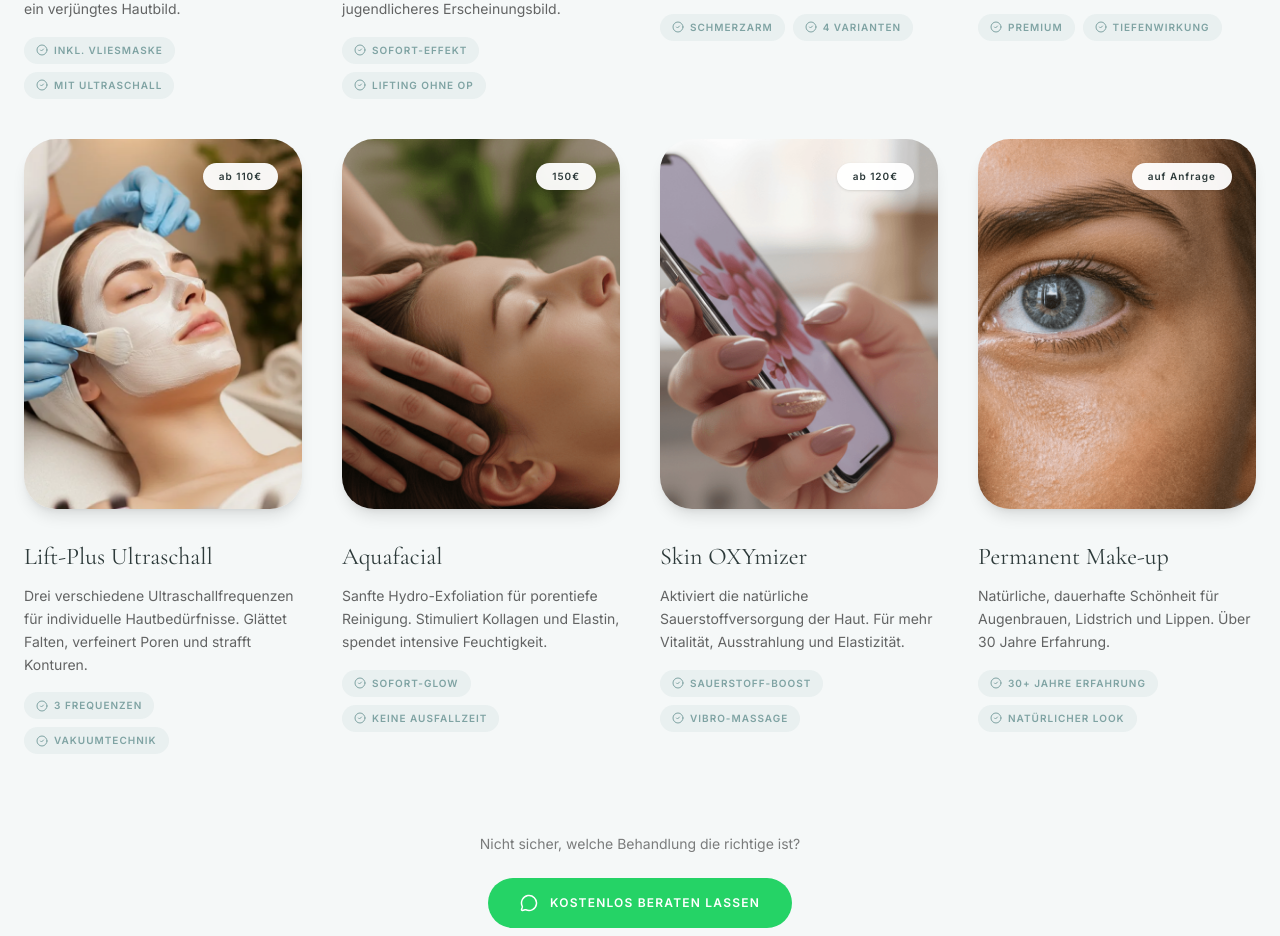
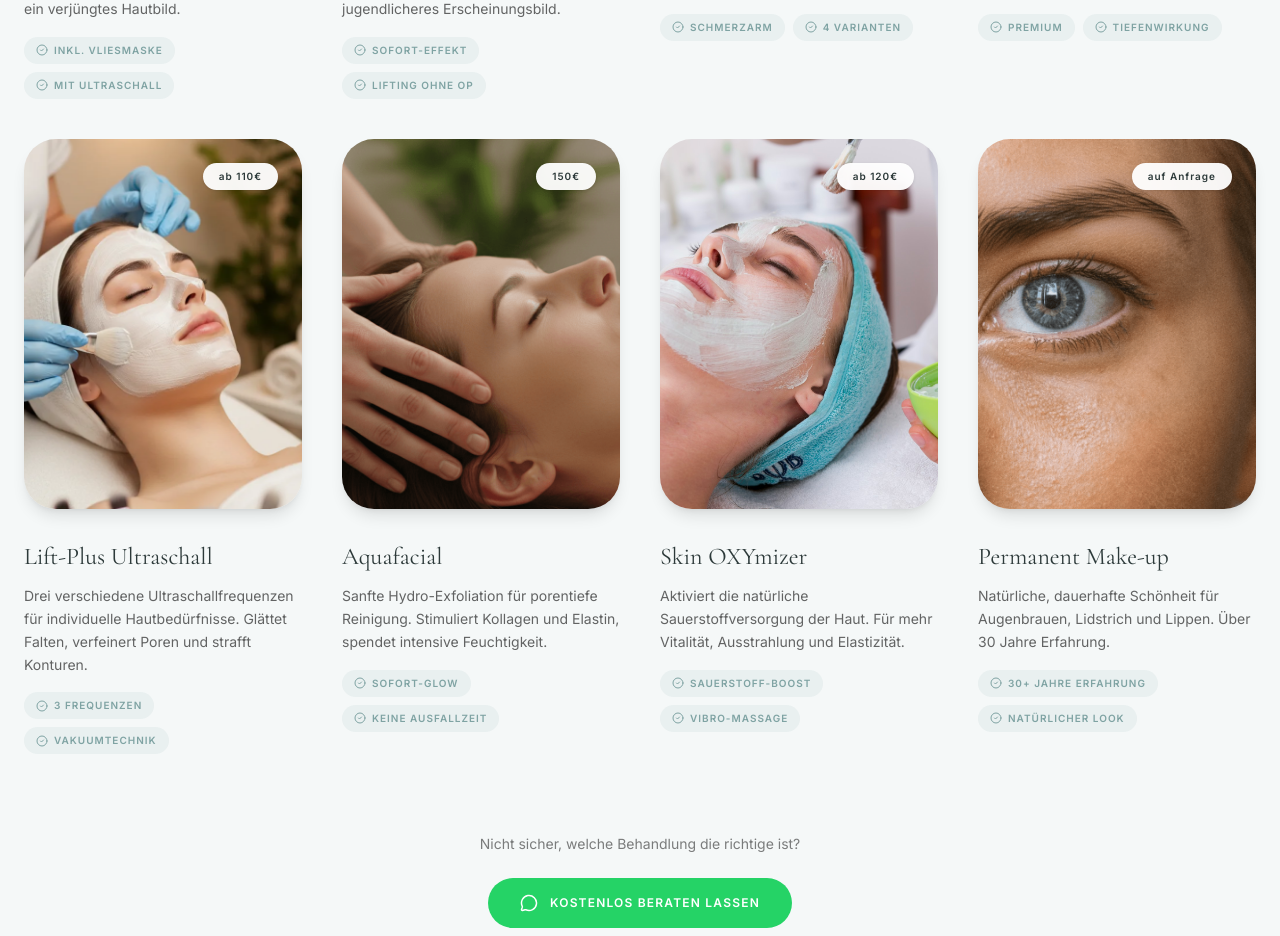
Before and after one commit to yaschroth/kosmetik-meiser, a React (Vite) app: page / in a window 1280 px wide. Shown: the part 2040-2976 px from the top of the page. Built offline with nearby package versions, Linux system fonts and the light colour scheme.

Commit message:
feat: Add new face images, use for Skin OXYmizer

```diff
--- a/src/config.ts
+++ b/src/config.ts
@@ -166,7 +166,7 @@ export const config = {
       title: "Skin OXYmizer",
       description: "Aktiviert die natürliche Sauerstoffversorgung der Haut. Für mehr Vitalität, Ausstrahlung und Elastizität.",
       price: "ab 120€",
-      image: "/beauty/contact.png",
+      image: "/beauty/face.jpg",
       benefits: ["Sauerstoff-Boost", "Vibro-Massage"],
     },
     {
```
Also changed, not shown: public/beauty/face.jpg (added), public/beauty/face2.jpg (added).
